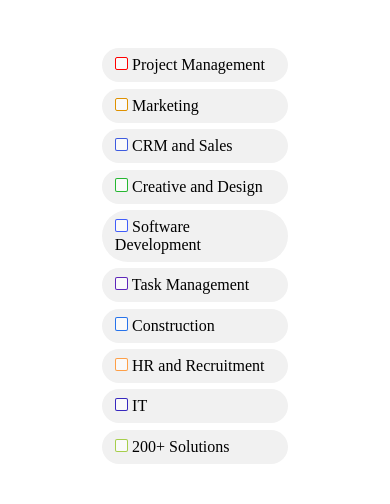
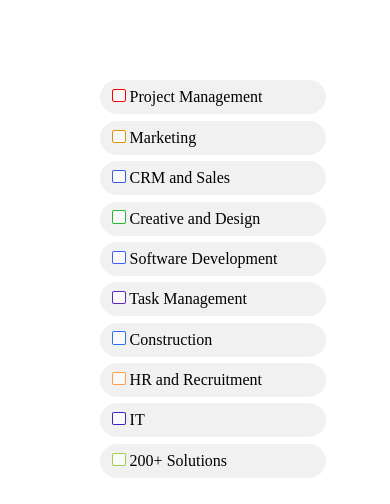
Before and after one commit to DachoSlav/SPHTML, a website: page Index.html in a window 390 px wide. Shown: the part 318-822 px from the top of the page. Drawn offline with nearby package versions, Linux system fonts and the light colour scheme.

Commit message:
business partnerhips

```diff
--- a/Index.html
+++ b/Index.html
@@ -20,7 +20,8 @@
     <div class="login-form">
 
         <div class="form">
-            <input type="text" id="input-name" class="name" placeholder="Name"><br>
+            <p id="name">Name:</p>
+            <input type="text" id="input-name" class="name" placeholder="ex. John"><br>
             <label class="flexed-label">
                 <p>Location:</p>
 
--- a/Style/Style.scss
+++ b/Style/Style.scss
@@ -11,6 +11,13 @@
     display: flex;
     justify-content: center;
 }
+#name{
+    margin-left: -0.4em;
+    padding-bottom: 0.5em;
+}
+    #input-name{
+        margin-right: 0.2em;
+    }
 .form{
 
     font-family: 'Segoe UI', Tahoma, Geneva, Verdana, sans-serif;
@@ -19,16 +26,18 @@
     display: flex;
     flex-direction: column;
     position: absolute;
-    height: 10em;
+    height: 14em;
     max-width: 15em;
     z-index: 1;
     background: rgb(243, 243, 243);
-    box-shadow: 0px 0px 50px black;
-    border: 2px solid black;
-    border-radius: 10px;
+    box-shadow: 0px 0px 50px rgba(0, 0, 0, 0.527);
+    display: none;
+    border-radius: 5px;
     padding: 1em 0.5em 0.5em 1em;
-    display: none;
 
+    .flexed-label{
+        margin-top: -2em;
+    }
 
     .name{
         height: 1.8em;
--- a/Style/_features.scss
+++ b/Style/_features.scss
@@ -592,7 +592,7 @@
 }
 .feature-third{
     position: relative;
-    height: 60em;
+    height: 42em;
     width: auto;
     padding: 0em 1em;
     margin: -1em 1em 1em 1em;
@@ -726,6 +726,7 @@
         }
     }
     .feature-third{
+        height: 43em;
         .feature-2{
             height: 15em;
             margin: -1em 0 0 0;;
@@ -842,6 +843,8 @@
     .feature-third{
         position: relative;
         padding-top: 10em;
+        height: 45em;
+
         .hellow{
             max-width: 35em;
         }
@@ -851,8 +854,9 @@
         }
         .feature-2{
             position: absolute;
-            top: -2em;
+            top: -1em;
         }
+
     }
 
 }
@@ -863,6 +867,19 @@
             margin-left: -2.5em;
         }
     }
+    .feature-second{
+        .grid-container-two{
+            margin-top: 7em;
+        }
+    }
+    .feature-third{
+        padding-top: 12em;
+        .feature-2{
+            top: 1em;
+        }
+    }
+
+
 }
 @media only screen and (max-width: 400px){
     .second-photo{
@@ -871,4 +888,12 @@
             margin-left: -3em;
         }
     }
+
+    .feature-third{
+        padding-top: 12em;
+        padding-bottom: 2em;
+        .feature-2{
+            top: 1em;
+        }
+    }
 }
--- a/Style/_hero.scss
+++ b/Style/_hero.scss
@@ -348,33 +348,42 @@ $checkboxColor:rgb(241, 241, 241);
 
         .project-management{
             grid-area: pm;
-
+            width: 25%;
         }
         .marketing{
             grid-area: marketing;
+            width: 25%;
         }
         .crm-and-sales{
+            width:25%;
             grid-area: crm;
         }
         .creative-and-design{
+            width: 40%;
             grid-area: creative;
         }
         .software-development{
+            width: 40%;
             grid-area: soft;
         }
         .task-management{
+            width: 25%;
             grid-area: task;
         }
         .construction{
+            width: 25%;
             grid-area: constr;
         }
         .hr-and-recruitment{
+            width: 25%;
             grid-area: hr;
         }
         .it{
+            width: 40%;
             grid-area: it;
         }
         .twohundred-plus-solutions{
+            width: 40%;
             grid-area: solutions;
         }
     }
@@ -405,22 +414,91 @@ $checkboxColor:rgb(241, 241, 241);
     }
     .business-partnerships{
         max-width: 25em;
+        padding: 0 2em;
+        .project-management{
+            width: 40%;
+        }
+        .marketing{
+            width: 40%;
+        }
+        .crm-and-sales{
+            width: 40%;
+        }
+        .creative-and-design{
+            width: 40%;
+        }
+        .software-development{
+            width: 40%;
+        }
+        .task-management{
+            width: 40%;
+        }
+        .construction{
+            width: 40%;
+        }
+        .hr-and-recruitment{
+            width: 40%;
+        }
+        .it{
+            width: 40%;
+        }
+        .twohundred-plus-solutions{
+            width: 40%;
+        }
     }
     .contact-sales, .login, .get-started-hamburger-button{
         display: none;
     }
+
+}
+@media only screen and (max-width: 500px){
+    .business-partnerships{
+        padding: 2em;
+        .project-management{
+            width: 80%;
+        }
+        .marketing{
+            width: 20%;
+        }
+        .crm-and-sales{
+            width: 35%;
+        }
+        .creative-and-design{
+            width: 80%;
+        }
+        .software-development{
+            width: 80%;
+        }
+        .task-management{
+            width: 80%;
+        }
+        .construction{
+            width: 80%;
+        }
+        .hr-and-recruitment{
+            width: 40%;
+        }
+        .it{
+            width: 20%;
+        }
+        .twohundred-plus-solutions{
+            width: 40%;
+        }
+    }
+
+
 }
 @media only screen and (max-width: 400px){
-    .business-partnerships > label{
 
-        flex-wrap: wrap;
-        width: 80%;
-
-    }
     .business-partnerships{
 
         flex-direction: column;
-
+        .project-management, .marketing, .crm-and-sales, .creative-and-design, .software-development, .software-development, .task-management, .construction, .hr-and-recruitment
+        , .it, .twohundred-plus-solutions{
+            width: 100%;
+            padding: 0;
+            margin: 0;
+        }
     }
     .contact-sales, .login, .get-started-hamburger-button{
         display: none;
--- a/Style/_pricing.scss
+++ b/Style/_pricing.scss
@@ -3,6 +3,8 @@
 }
 .h1-quote{
     opacity: 0.8;
+    padding: 0 0.5em;
+    text-align: center;
 }
 .flexed-pricing, .h1-quote{
     margin-top: 2em;
@@ -278,10 +280,15 @@
     }
 
 }
-@media only screen and (max-width: 650px){
+@media only screen and (max-width: 700px){
 
     .flexed-pricing{
         flex-direction: column;
         align-items: center;
     }
 }
+
+@media only screen and (max-width: 450px){
+
+
+}
```
Also changed, not shown: Style/Style.css, 1 other file.
